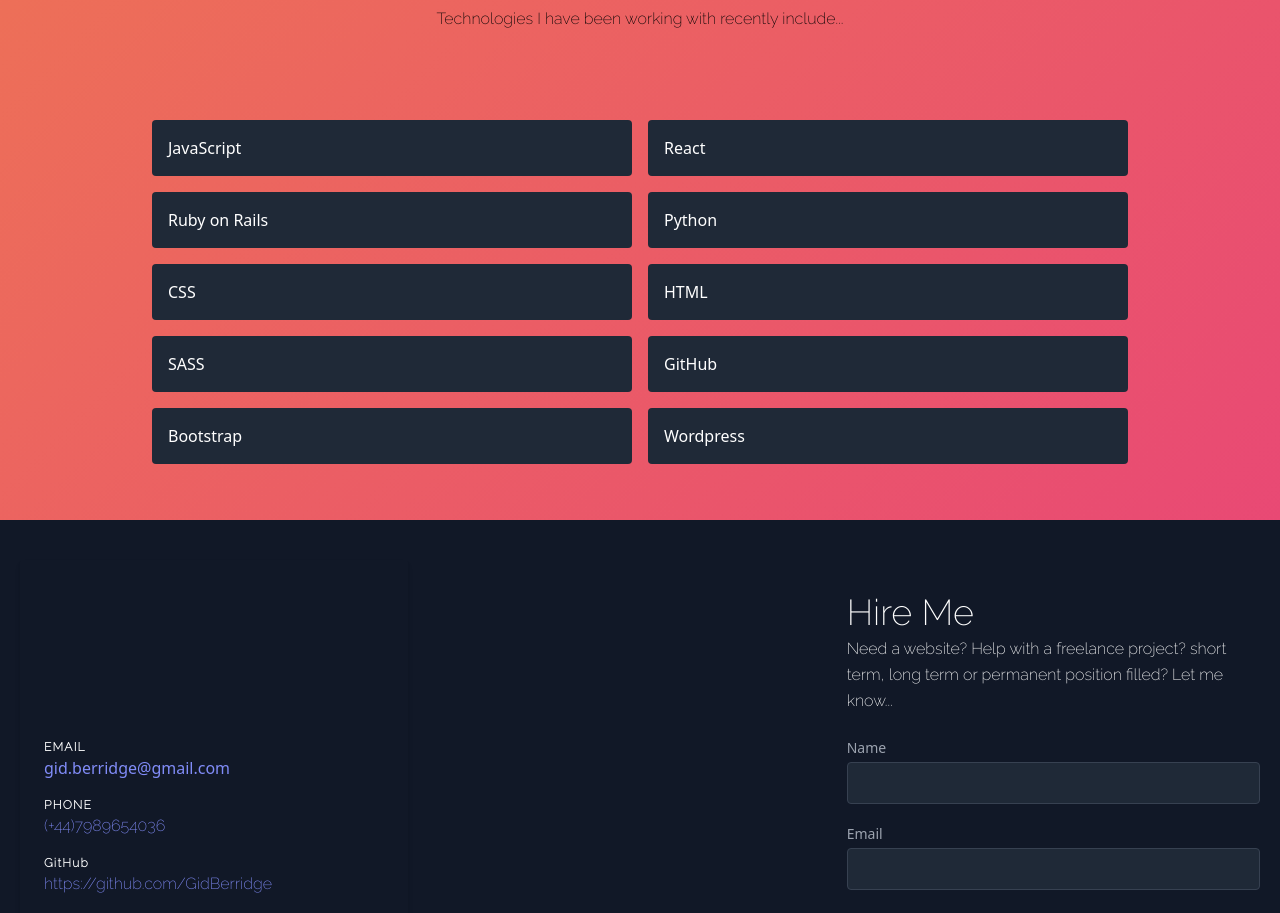
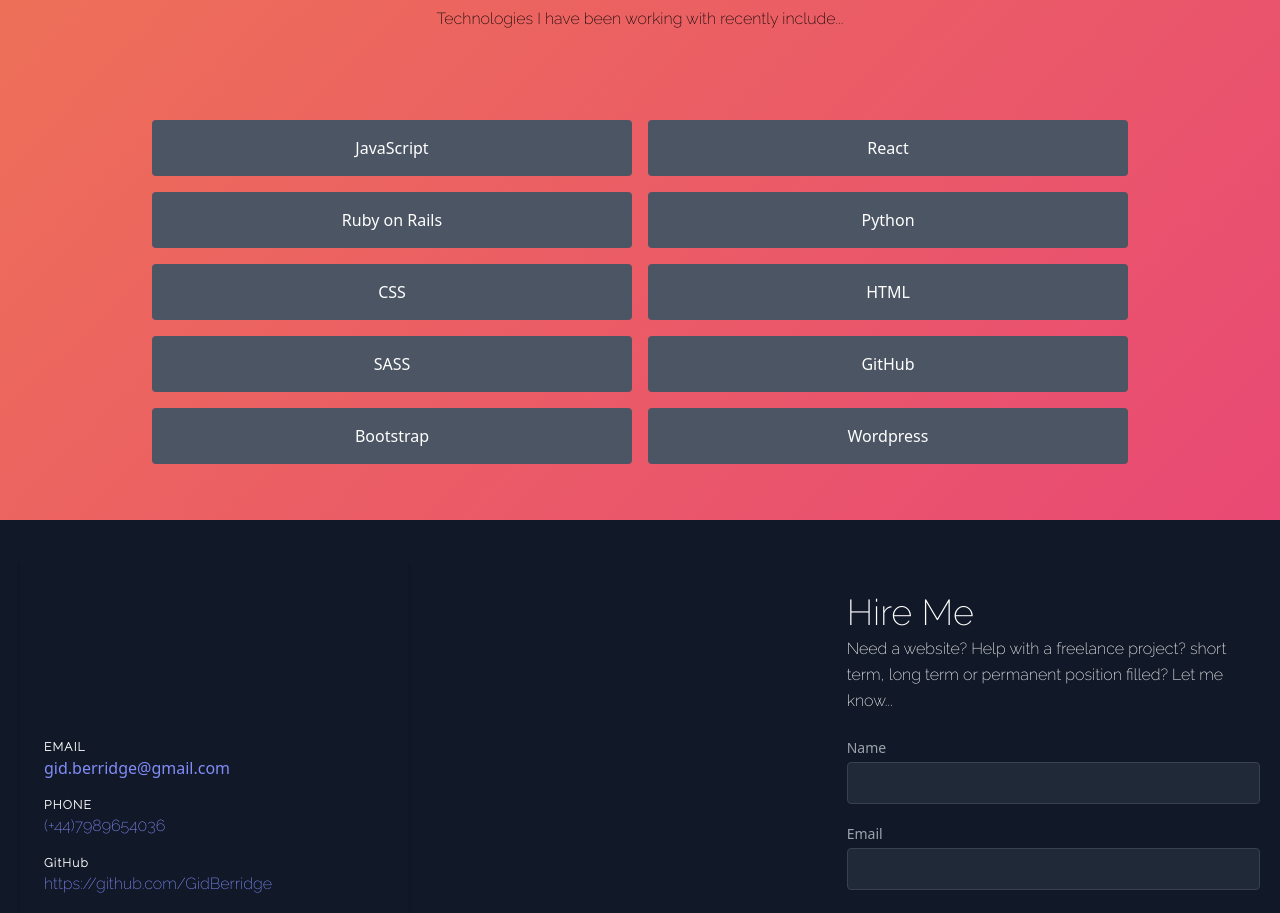
Before and after one commit to GidBerridge/profile2, a React (Create React App) app: page / in a window 1280 px wide. Shown: the part 1320-2233 px from the top of the page. Built offline with nearby package versions, Linux system fonts and the light colour scheme.

Commit message:
skills centered

```diff
--- a/src/components/Skills.js
+++ b/src/components/Skills.js
@@ -20,7 +20,7 @@
         <div className="flex flex-wrap lg:w-4/5 sm:mx-auto sm:mb-2 -mx-2">
           {skills.map((skill) => (
             <div key={skill} className="p-2 sm:w-1/2 w-full ">
-              <div className="bg-gray-800 rounded flex p-4 h-full items-center ">
+              <div className="bg-gray-600 rounded flex p-4 h-full items-center justify-center">
                 <span className="title-font font-medium text-white text-center">
                   {skill}
                 </span>
```
